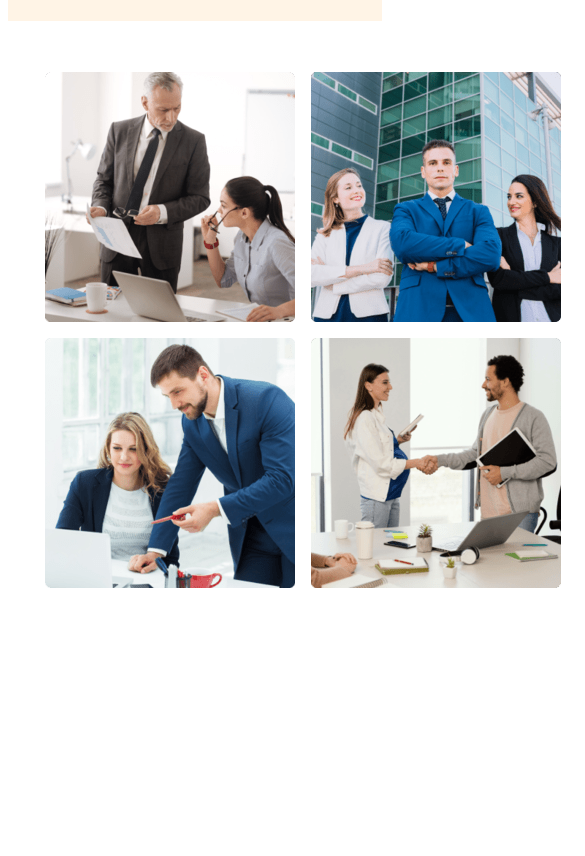
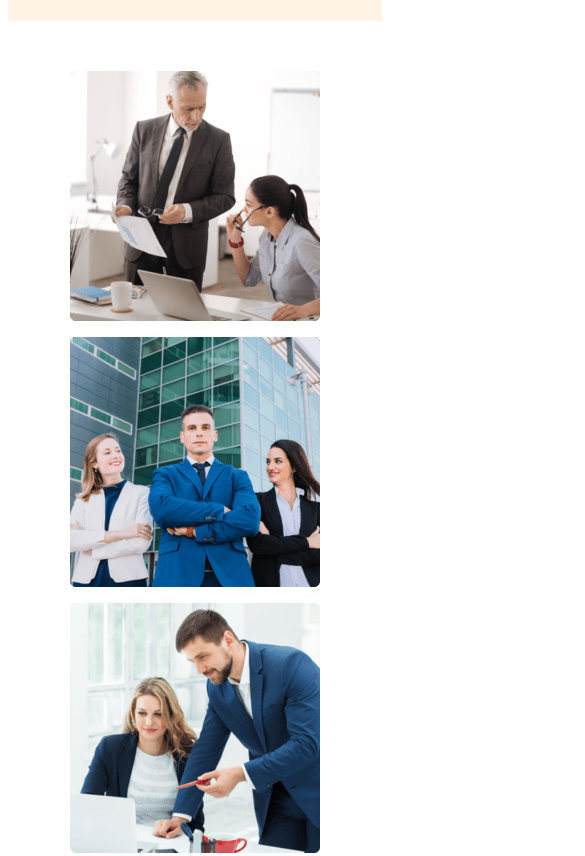
Before and after one commit to rahmanislam05/g3-architects-website, a plain HTML site: page index.html in a window 390 px wide. Shown: the part 809-1665 px from the top of the page, 585 px wide, since content can reach past the window. Before the commit the page ends 1406 px from the top, so only its background shows below. Drawn offline with nearby package versions, Linux system fonts and the light colour scheme.

Commit message:
teams-container add responsive

```diff
--- a/styles/architects.css
+++ b/styles/architects.css
@@ -116,16 +116,21 @@ main{
     header{
         padding: 20px;
     }
-    nav{
+    nav,.teams-container{
         flex-direction: column;
     }
+    .teams-container-img{
+        grid-template-columns: repeat(1,1fr)
+}
 }
 /* responsive medium or tablet device*/
 @media screen and (min-width:577px) and (max-width:992px) {
     header{
         padding: 40px;
     }
-    nav{
+    nav,
+    .teams-container{
         flex-direction: column;
     }
+
 }
```
Also changed, not shown: index.html (+2 -0 lines).
